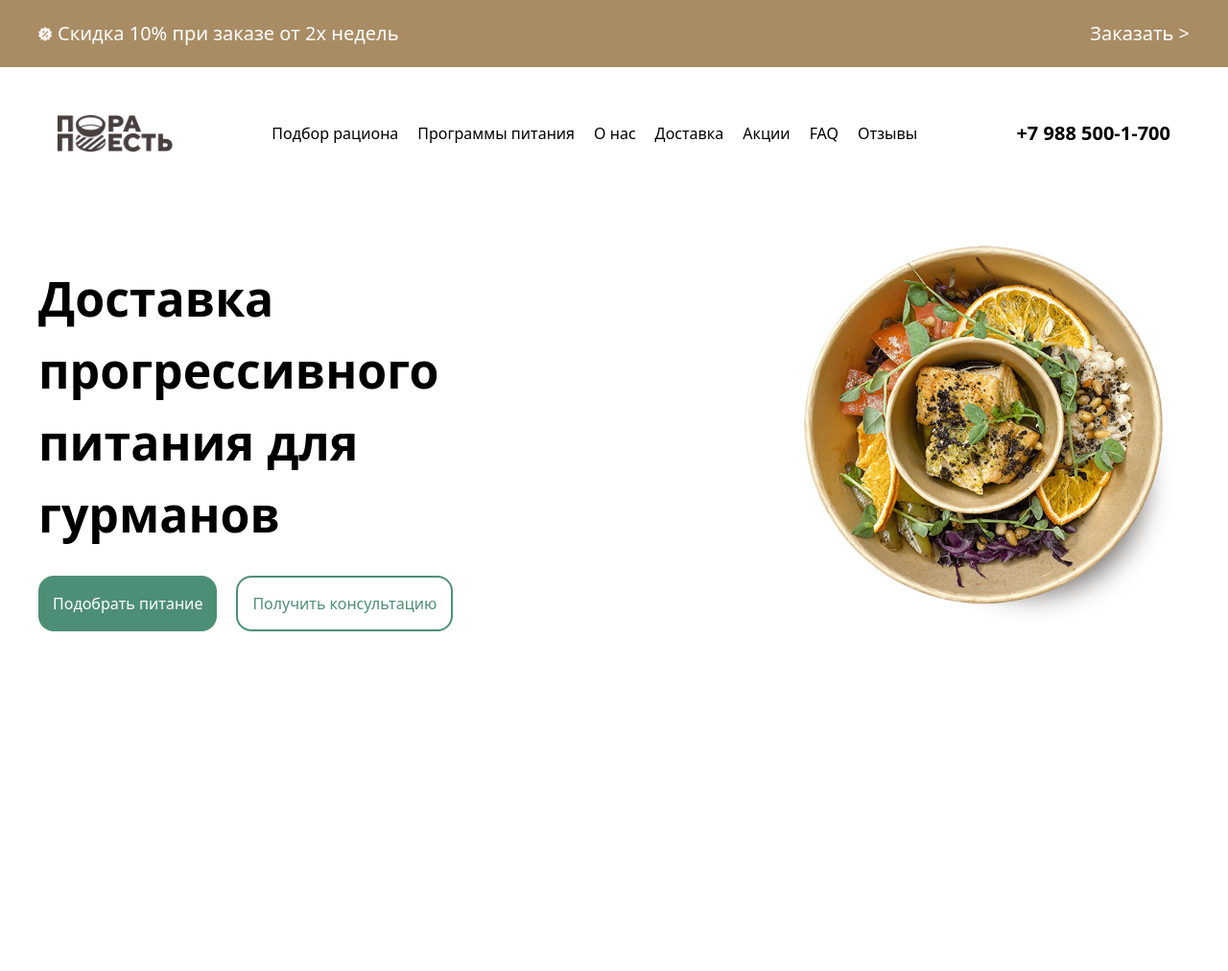
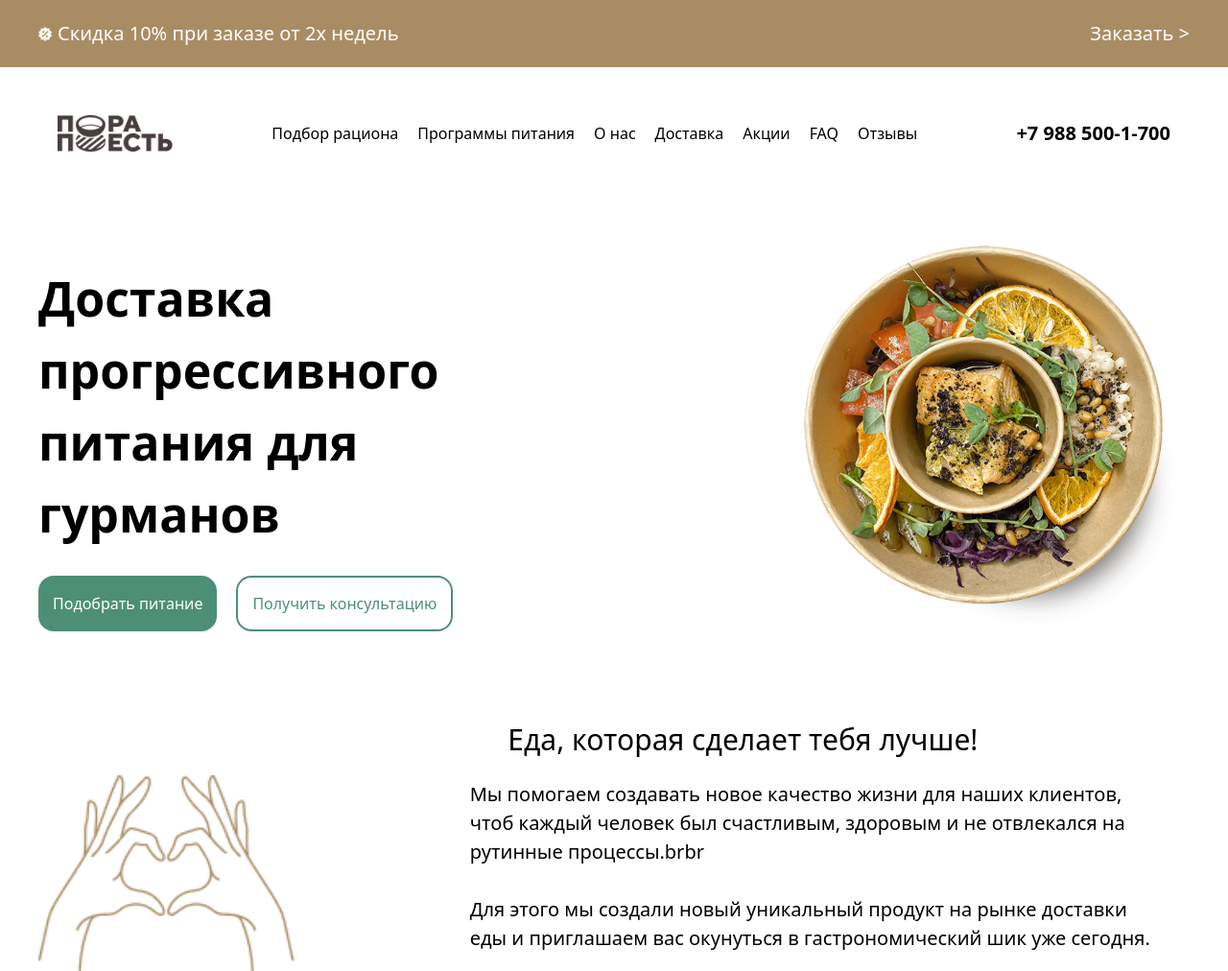
Before and after one commit to abubakrusmon/exam-2-week, a website: page Iindex.html in a window 1280 px wide. Shown: the whole page at 96% size. Before the commit the page ends 800 px from the top, so only its background shows below. Drawn offline with Linux system fonts and the light colour scheme.

Commit message:
3 section nout + tel 2 div  display flex a da telefoni flex row

```diff
--- a/Iindex.html
+++ b/Iindex.html
@@ -54,6 +54,18 @@
     <img src="./images/image copy 2.png" alt="" class="w-[100%]">
 </div>
         </section>
+        <section class="md:flex md:items-center max-w-300 m-auto md:mt-[50px]">
+        <div class="w-[70%] m-auto mt-[100px]">
+            <img src="./images/image copy 3.png" alt="" class="w-[100%] md:w-[65%]">
+        </div>
+        <div class="flex flex-col gap-[20px] items-center  mt-[20px]">
+            <h1 class="text-[30px] w-[80%] text-center md:text-start md:text-[40px  ]">Еда, которая сделает тебя лучше!</h1>
+            <p class="w-[90%] md:text-[20px]">Мы помогаем создавать новое качество жизни для наших клиентов, чтоб каждый человек был счастливым, здоровым и не отвлекался на рутинные процессы.brbr <br><br>
+
+
+Для этого мы создали новый уникальный продукт на рынке доставки еды и приглашаем вас окунуться в гастрономический шик уже сегодня.</p>
+        </div>
+        </section>
     </main>
 </body>
 </html>
```
Also changed, not shown: images/image copy 3.png (added), src/output.css.
